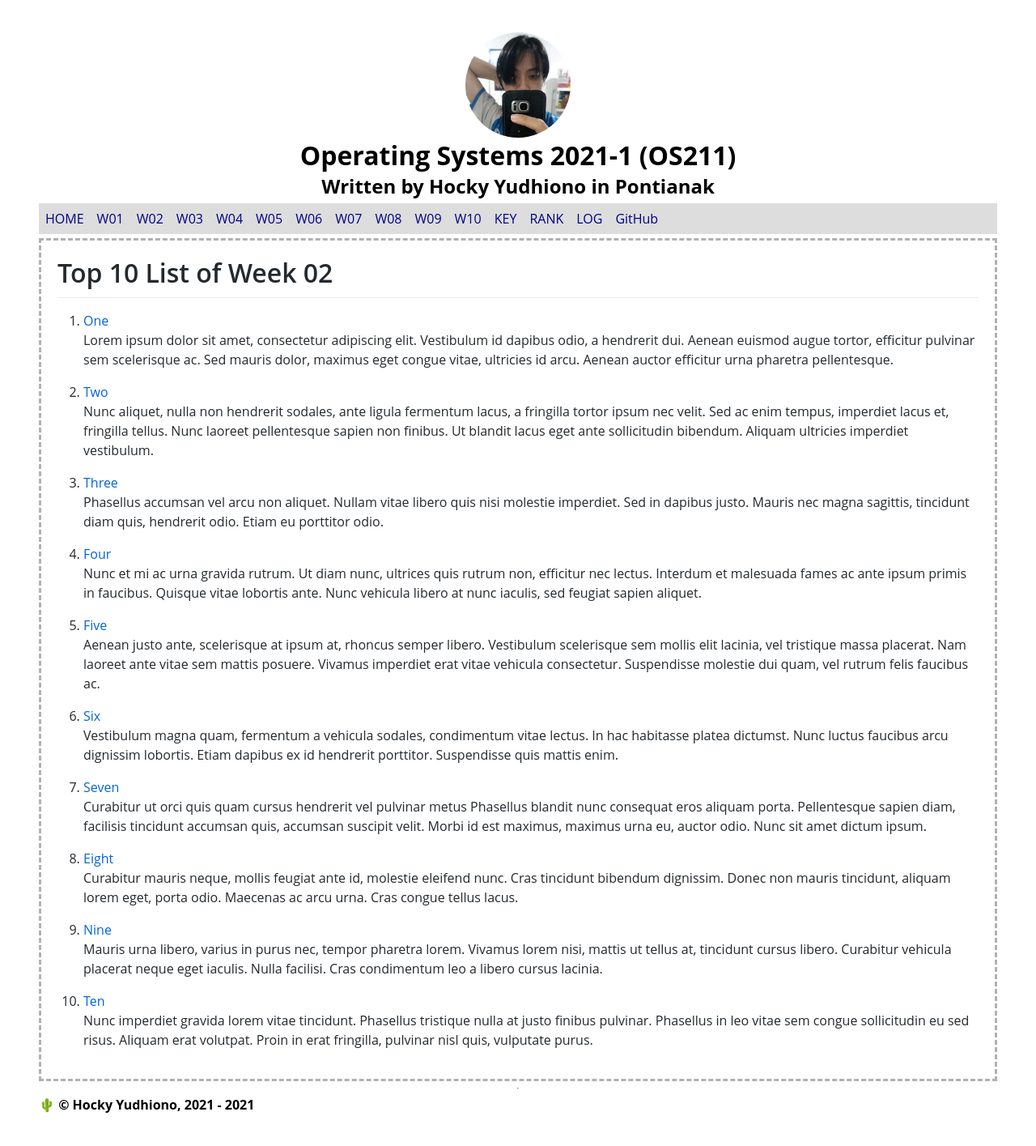
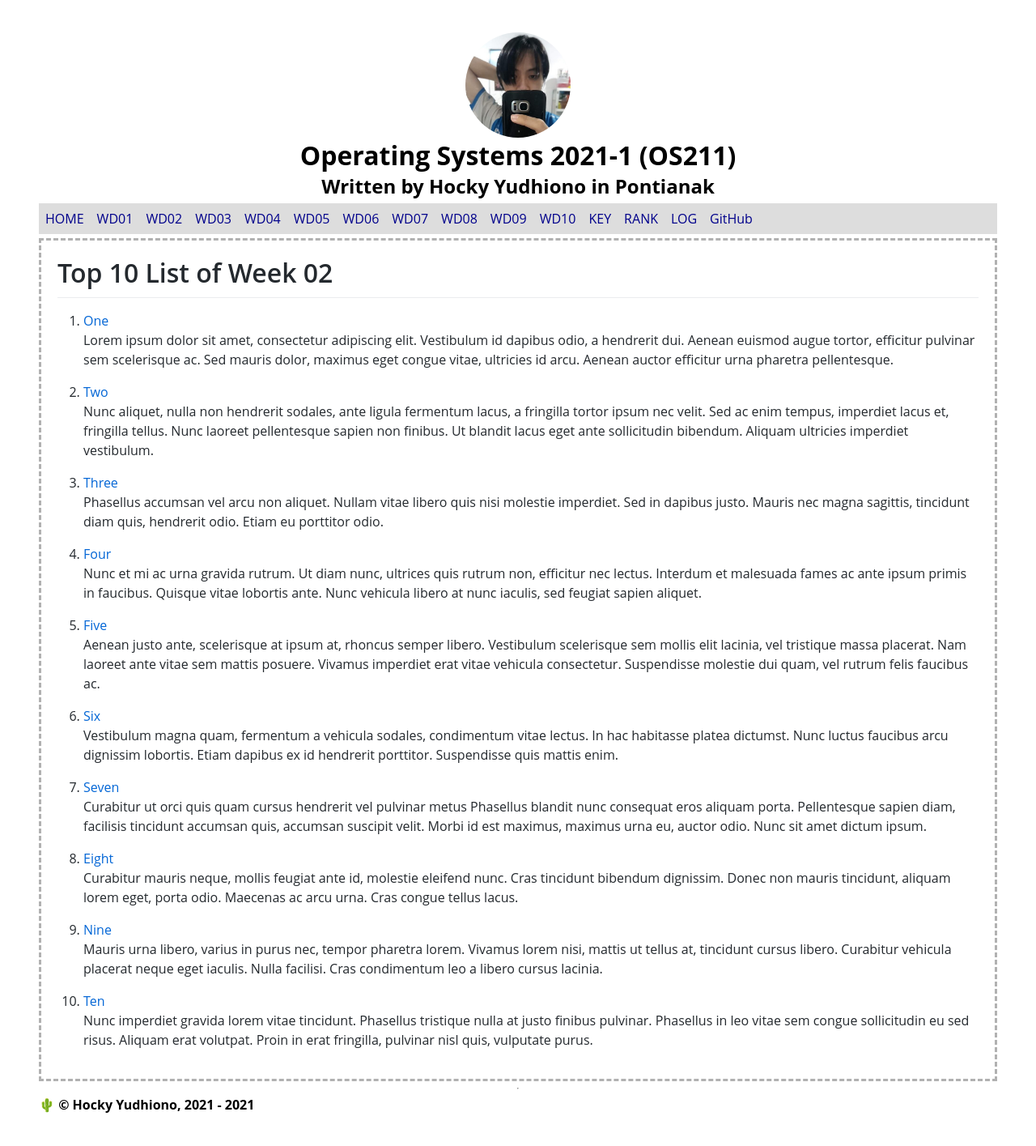
Before and after one commit to Bimabara/os211, a Jekyll site: the page built from wd02.md, in a window 1280 px wide. Shown: the whole page at 81% size. Built offline with Jekyll 4.4.1, drawn with Linux system fonts in a browser that asks for light colours; our own code applies the rules of GitHub Pages for plain Markdown files.

Commit message:
Adjust routing

```diff
--- a/_includes/navbar.html
+++ b/_includes/navbar.html
@@ -23,16 +23,16 @@
 
 <div class="navbar">
   <div><a href='{{ site.baseurl }}/'>HOME</a></div>
-  <div><a href='{{ site.baseurl }}/W01/'>W01</a></div>
-  <div><a href='{{ site.baseurl }}/W02/'>W02</a></div>
-  <div><a href='{{ site.baseurl }}/W03/'>W03</a></div>
-  <div><a href='{{ site.baseurl }}/W04/'>W04</a></div>
-  <div><a href='{{ site.baseurl }}/W05/'>W05</a></div>
-  <div><a href='{{ site.baseurl }}/W06/'>W06</a></div>
-  <div><a href='{{ site.baseurl }}/W07/'>W07</a></div>
-  <div><a href='{{ site.baseurl }}/W08/'>W08</a></div>
-  <div><a href='{{ site.baseurl }}/W09/'>W09</a></div>
-  <div><a href='{{ site.baseurl }}/W10/'>W10</a></div>
+  <div><a href='{{ site.baseurl }}/WD01/'>WD01</a></div>
+  <div><a href='{{ site.baseurl }}/WD02/'>WD02</a></div>
+  <div><a href='{{ site.baseurl }}/WD03/'>WD03</a></div>
+  <div><a href='{{ site.baseurl }}/WD04/'>WD04</a></div>
+  <div><a href='{{ site.baseurl }}/WD05/'>WD05</a></div>
+  <div><a href='{{ site.baseurl }}/WD06/'>WD06</a></div>
+  <div><a href='{{ site.baseurl }}/WD07/'>WD07</a></div>
+  <div><a href='{{ site.baseurl }}/WD08/'>WD08</a></div>
+  <div><a href='{{ site.baseurl }}/WD09/'>WD09</a></div>
+  <div><a href='{{ site.baseurl }}/WD10/'>WD10</a></div>
   <div><a href='{{ site.baseurl }}/TXT/mypubkey.txt'>KEY</a></div>
   <div><a href='{{ site.baseurl }}/TXT/myrank.txt'>RANK</a></div>
   <div><a href='{{ site.baseurl }}/TXT/mylog.txt'>LOG</a></div>
```
Also changed, not shown: wd02.md (renamed from w02.md), wd03.md (renamed from w03.md), wd04.md (renamed from w04.md), wd05.md (renamed from w05.md), wd06.md (renamed from w06.md), wd07.md (renamed from w07.md), wd08.md (renamed from w08.md), wd09.md (renamed from w09.md), wd10.md (renamed from w10.md).
